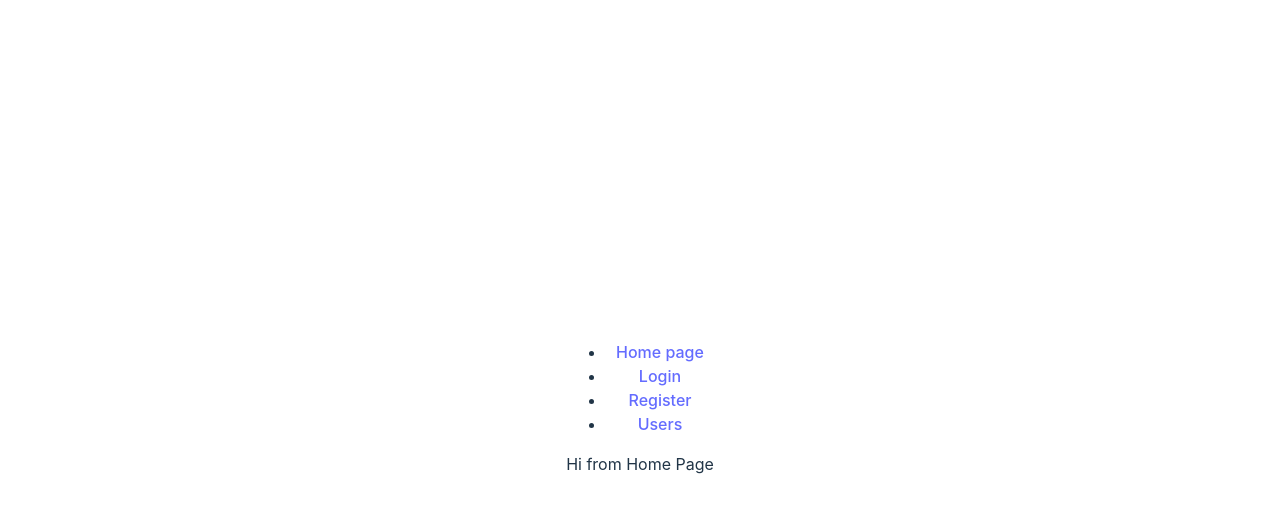
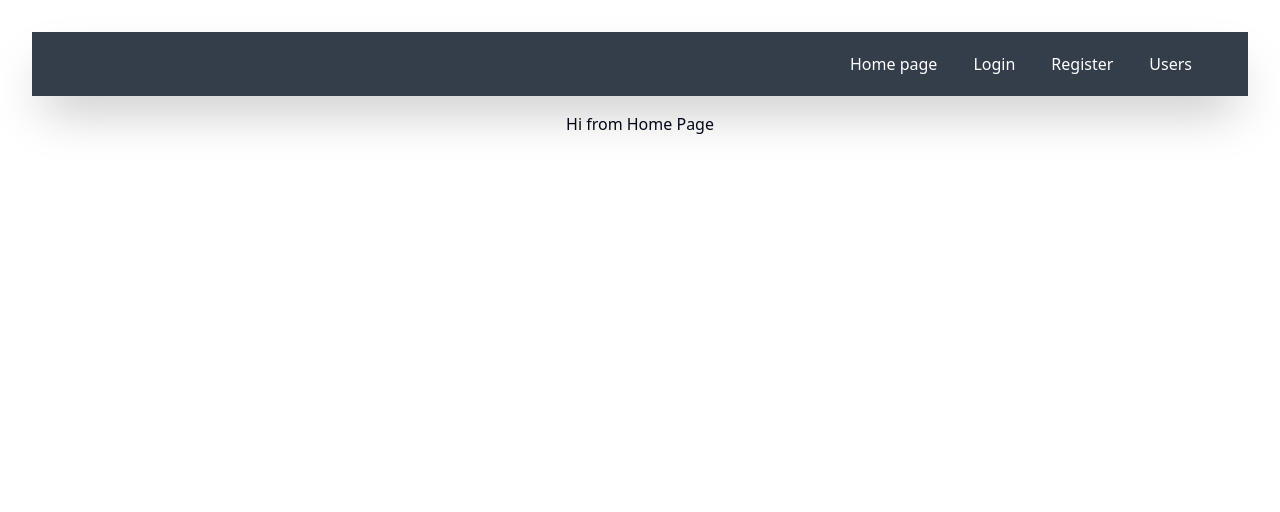
Before and after one commit to BryanCachimuel/Sistema_Ventas_y_Almacen, a React (Vite) app in the folder gestion-escolar/frontend/: page / in a window 1280 px wide. Shown: the top 512 px of the page. Built offline with nearby package versions, Linux system fonts and the light colour scheme.

Commit message:
Autogeneración de script para el diseño del proyecto con css mediante la instalación de shadcn

```diff
--- a/gestion-escolar/frontend/src/index.css
+++ b/gestion-escolar/frontend/src/index.css
@@ -1,69 +1,64 @@
-:root {
-  font-family: Inter, system-ui, Avenir, Helvetica, Arial, sans-serif;
-  line-height: 1.5;
-  font-weight: 400;
-
-  color-scheme: light dark;
-  color: rgba(255, 255, 255, 0.87);
-  background-color: #242424;
-
-  font-synthesis: none;
-  text-rendering: optimizeLegibility;
-  -webkit-font-smoothing: antialiased;
-  -moz-osx-font-smoothing: grayscale;
-  -webkit-text-size-adjust: 100%;
+@tailwind base;
+@tailwind components;
+@tailwind utilities;
+@layer base {
+  :root {
+    --background: 0 0% 100%;
+    --foreground: 222.2 84% 4.9%;
+    --card: 0 0% 100%;
+    --card-foreground: 222.2 84% 4.9%;
+    --popover: 0 0% 100%;
+    --popover-foreground: 222.2 84% 4.9%;
+    --primary: 222.2 47.4% 11.2%;
+    --primary-foreground: 210 40% 98%;
+    --secondary: 210 40% 96.1%;
+    --secondary-foreground: 222.2 47.4% 11.2%;
+    --muted: 210 40% 96.1%;
+    --muted-foreground: 215.4 16.3% 46.9%;
+    --accent: 210 40% 96.1%;
+    --accent-foreground: 222.2 47.4% 11.2%;
+    --destructive: 0 84.2% 60.2%;
+    --destructive-foreground: 210 40% 98%;
+    --border: 214.3 31.8% 91.4%;
+    --input: 214.3 31.8% 91.4%;
+    --ring: 222.2 84% 4.9%;
+    --chart-1: 12 76% 61%;
+    --chart-2: 173 58% 39%;
+    --chart-3: 197 37% 24%;
+    --chart-4: 43 74% 66%;
+    --chart-5: 27 87% 67%;
+    --radius: 0.5rem}
+  .dark {
+    --background: 222.2 84% 4.9%;
+    --foreground: 210 40% 98%;
+    --card: 222.2 84% 4.9%;
+    --card-foreground: 210 40% 98%;
+    --popover: 222.2 84% 4.9%;
+    --popover-foreground: 210 40% 98%;
+    --primary: 210 40% 98%;
+    --primary-foreground: 222.2 47.4% 11.2%;
+    --secondary: 217.2 32.6% 17.5%;
+    --secondary-foreground: 210 40% 98%;
+    --muted: 217.2 32.6% 17.5%;
+    --muted-foreground: 215 20.2% 65.1%;
+    --accent: 217.2 32.6% 17.5%;
+    --accent-foreground: 210 40% 98%;
+    --destructive: 0 62.8% 30.6%;
+    --destructive-foreground: 210 40% 98%;
+    --border: 217.2 32.6% 17.5%;
+    --input: 217.2 32.6% 17.5%;
+    --ring: 212.7 26.8% 83.9%;
+    --chart-1: 220 70% 50%;
+    --chart-2: 160 60% 45%;
+    --chart-3: 30 80% 55%;
+    --chart-4: 280 65% 60%;
+    --chart-5: 340 75% 55%}
 }
-
-a {
-  font-weight: 500;
-  color: #646cff;
-  text-decoration: inherit;
-}
-a:hover {
-  color: #535bf2;
-}
-
-body {
-  margin: 0;
-  display: flex;
-  place-items: center;
-  min-width: 320px;
-  min-height: 100vh;
-}
-
-h1 {
-  font-size: 3.2em;
-  line-height: 1.1;
-}
-
-button {
-  border-radius: 8px;
-  border: 1px solid transparent;
-  padding: 0.6em 1.2em;
-  font-size: 1em;
-  font-weight: 500;
-  font-family: inherit;
-  background-color: #1a1a1a;
-  cursor: pointer;
-  transition: border-color 0.25s;
-}
-button:hover {
-  border-color: #646cff;
-}
-button:focus,
-button:focus-visible {
-  outline: 4px auto -webkit-focus-ring-color;
-}
-
-@media (prefers-color-scheme: light) {
-  :root {
-    color: #213547;
-    background-color: #ffffff;
+@layer base {
+  * {
+    @apply border-border;
   }
-  a:hover {
-    color: #747bff;
-  }
-  button {
-    background-color: #f9f9f9;
+  body {
+    @apply bg-background text-foreground;
   }
 }
```
